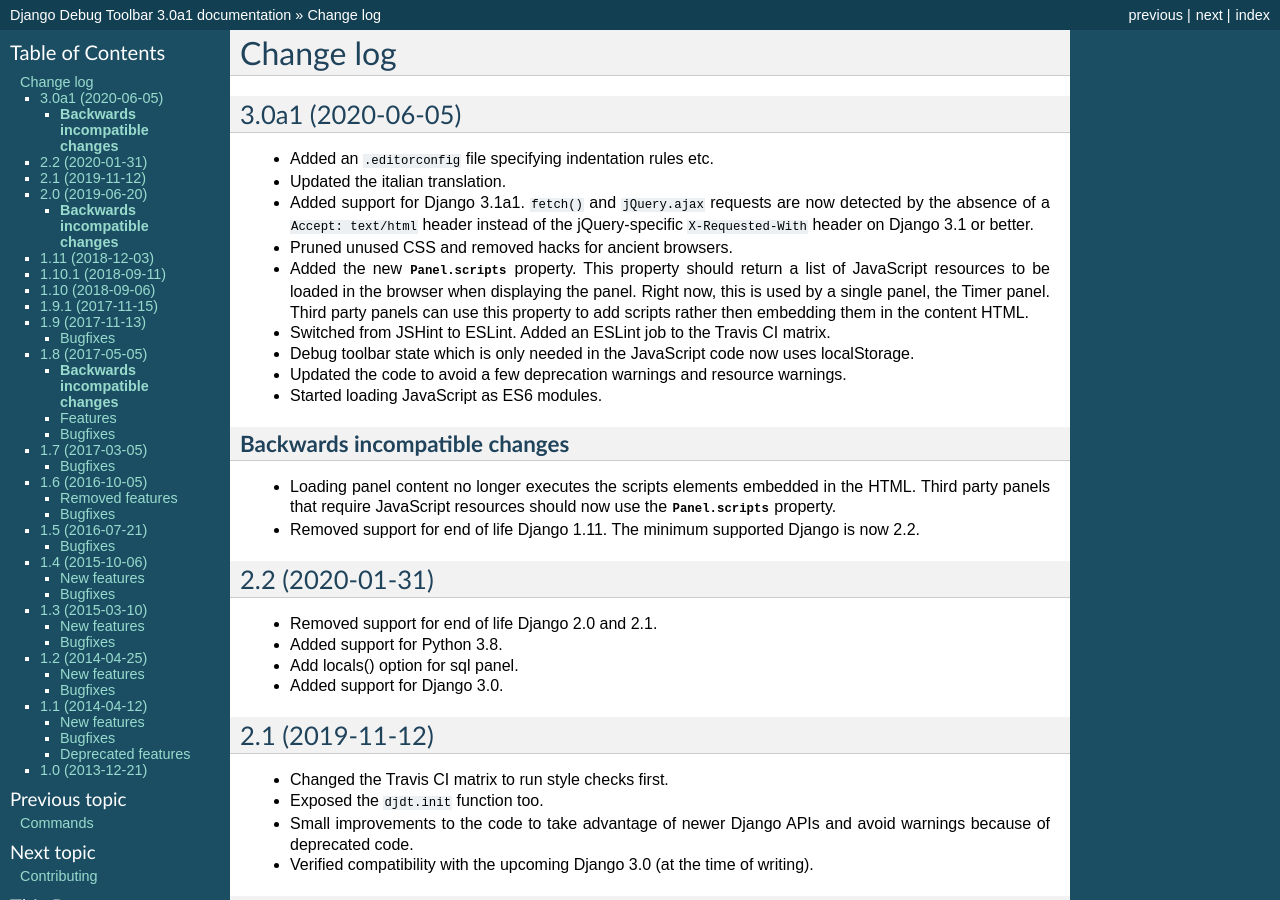
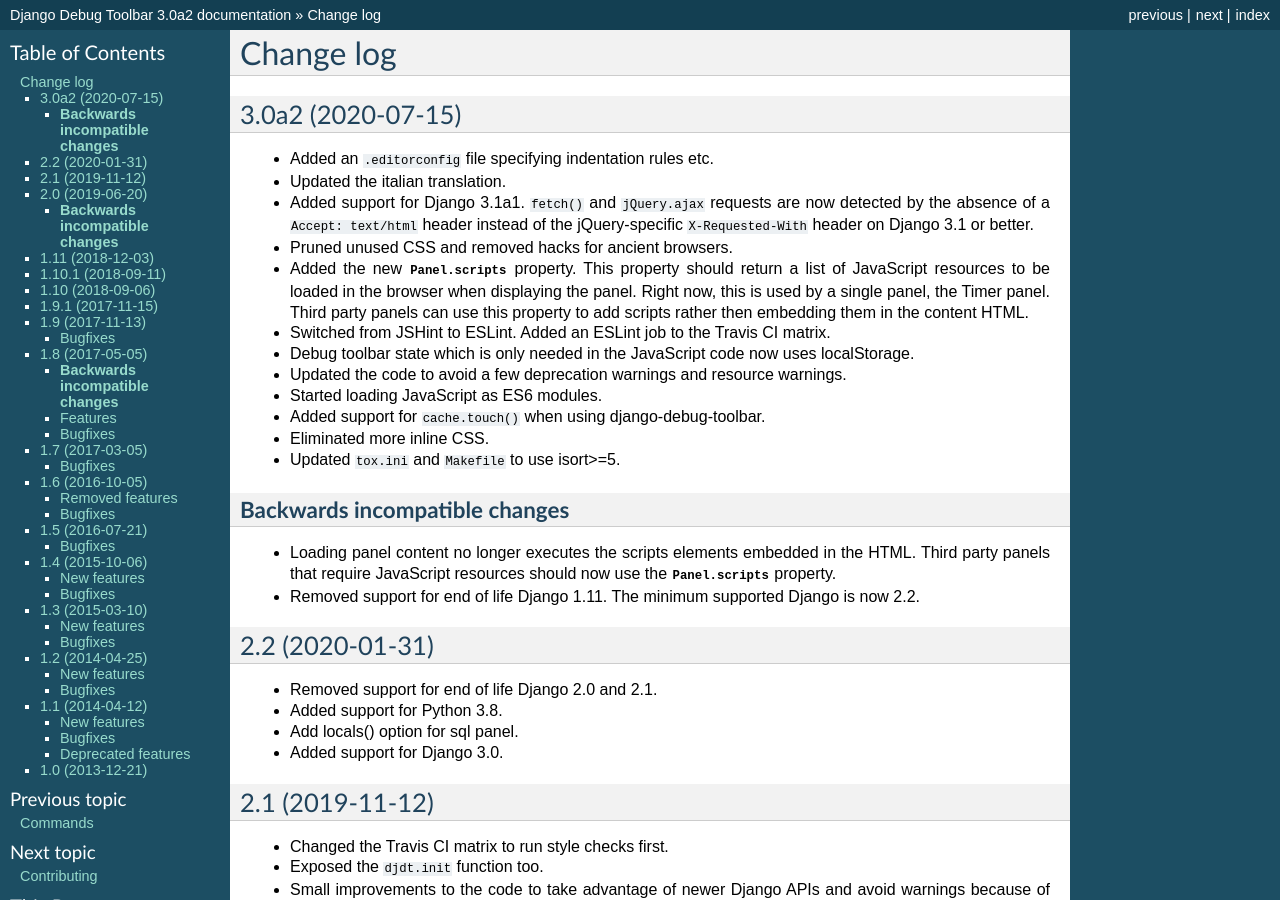
Before and after one commit to jazzband/django-debug-toolbar, a Sphinx documentation site: the page built from docs/changes.rst, in a window 1280 px wide and 900 px high. Built offline with Sphinx 7.4.7, drawn with Linux system fonts in a browser that asks for light colours; some of the changed text lies outside the part shown.

Commit message:
django-debug-toolbar 3.0a2

```diff
--- a/docs/changes.rst
+++ b/docs/changes.rst
@@ -1,7 +1,7 @@
 Change log
 ==========
 
-3.0a1 (2020-06-05)
+3.0a2 (2020-07-15)
 ------------------
 
 * Added an ``.editorconfig`` file specifying indentation rules etc.
@@ -20,6 +20,9 @@
   localStorage.
 * Updated the code to avoid a few deprecation warnings and resource warnings.
 * Started loading JavaScript as ES6 modules.
+* Added support for ``cache.touch()`` when using django-debug-toolbar.
+* Eliminated more inline CSS.
+* Updated ``tox.ini`` and ``Makefile`` to use isort>=5.
 
 **Backwards incompatible changes**
 ~~~~~~~~~~~~~~~~~~~~~~~~~~~~~~~~~~
--- a/docs/conf.py
+++ b/docs/conf.py
@@ -59,9 +59,9 @@
 # built documents.
 #
 # The short X.Y version.
-version = '3.0a1'
+version = '3.0a2'
 # The full version, including alpha/beta/rc tags.
-release = '3.0a1'
+release = '3.0a2'
 
 # The language for content autogenerated by Sphinx. Refer to documentation
 # for a list of supported languages.
--- a/setup.cfg
+++ b/setup.cfg
@@ -1,6 +1,6 @@
 [metadata]
 name = django-debug-toolbar
-version = 3.0a1
+version = 3.0a2
 description = A configurable set of panels that display various debug information about the current request/response.
 long_description = file: README.rst
 author = Rob Hudson
```
Also changed, not shown: 3 other files.
